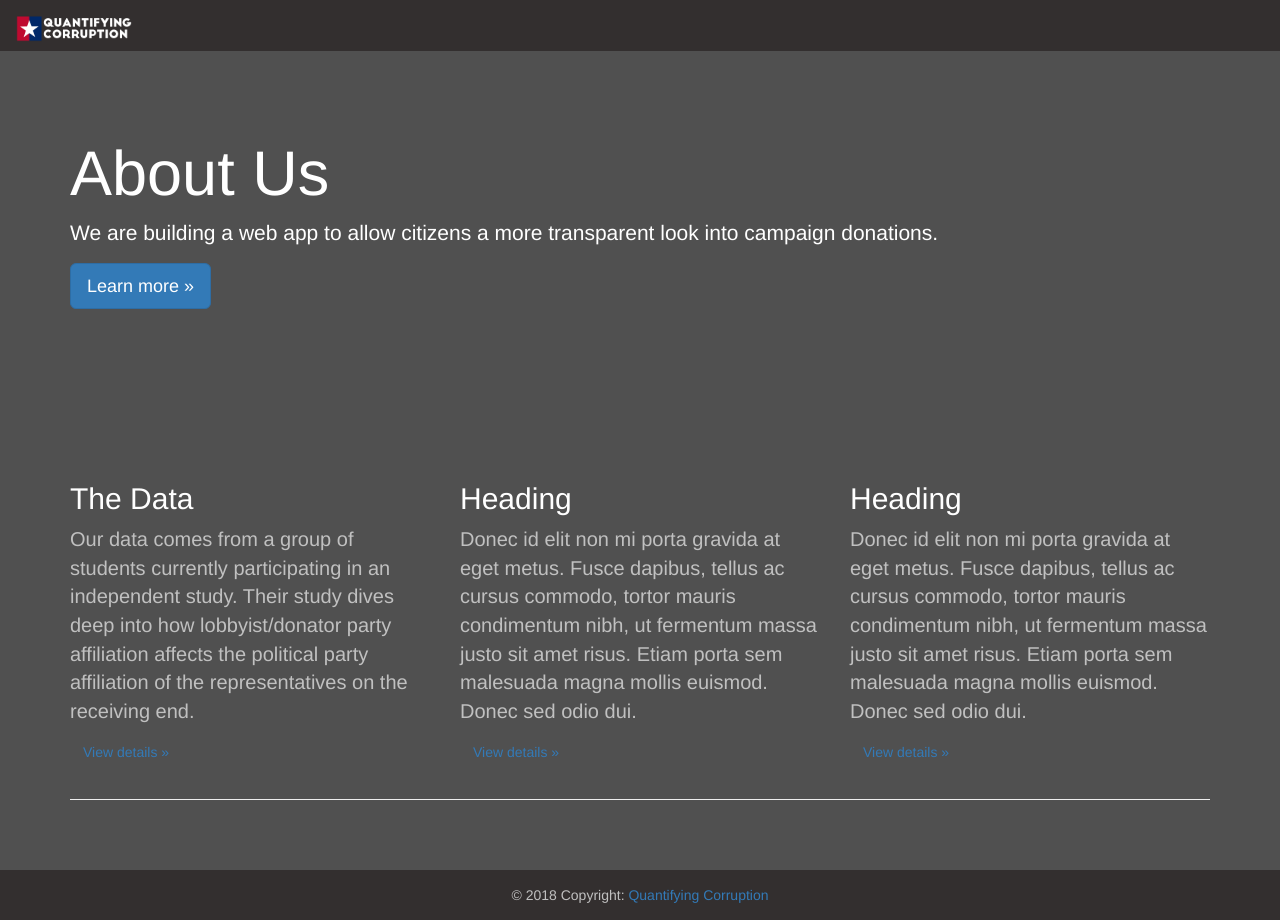
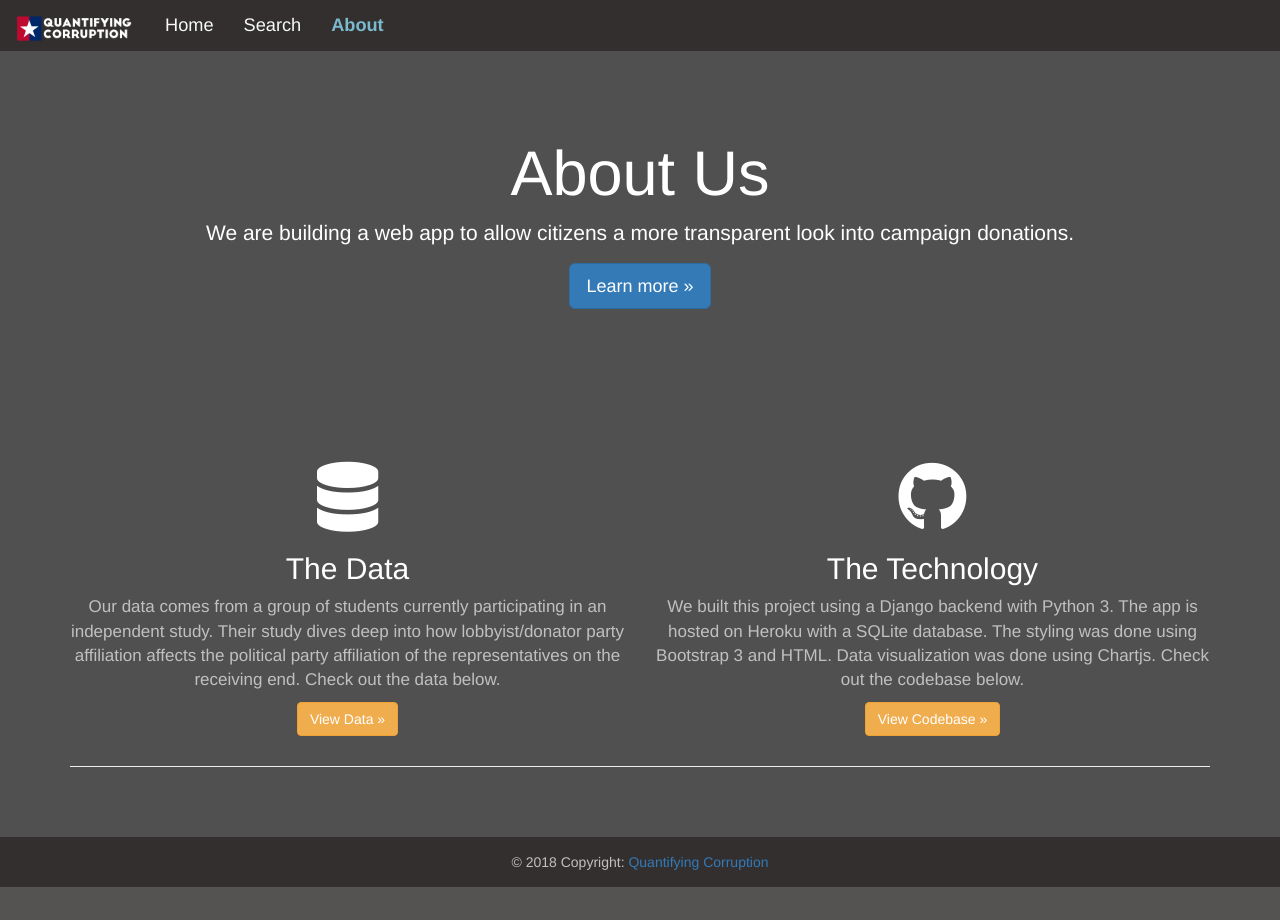
Before and after one commit to COSCS340/QuantifyingCorruption, a Django app: page /about/ in a window 1280 px wide. After the commit the page ends 887 px from the top, so only its background shows below. Run offline with Django 3.2, Linux system fonts and the light colour scheme; some libraries are stand-ins or nearby versions.

Commit message:
created about page

```diff
--- a/qc/main/templates/main/about.html
+++ b/qc/main/templates/main/about.html
@@ -1,8 +1,16 @@
 {% extends 'main/base.html' %}
 {% load static %}
+{% block menuextend %}
+<ul class="nav navbar-nav navbar-left">
+  <li><a href="/">Home</a></li>
+  <li><a href="/search">Search</a></li>
+  <li class="active"><a href="/about/">About</a></li>
+</ul>
+{% endblock %}
+
 {% block body %}
 <div class="jumbotron">
-<div class="container">
+<div class="container text-center">
   <h1 class="display-3">About Us</h1>
   <p>We are building a web app to allow citizens a more transparent look into campaign donations.</p>
   <p><a class="btn btn-primary btn-lg" href="https://github.com/COSCS340/QuantifyingCorruption/blob/master/proposal.md" role="button">Learn more &raquo;</a></p>
@@ -12,20 +20,22 @@
 <div class="container" id="aboutHeaders">
 <!-- Example row of columns -->
 <div class="row">
-  <div class="col-md-4">
+  <div class="col-md-6 text-center">
+    <i class="fas fa-database fa-5x"></i>
     <h2>The Data</h2>
-    <p>Our data comes from a group of students currently participating in an independent study. Their study dives deep into how lobbyist/donator party affiliation affects the political party affiliation of the representatives on the receiving end.</p>
-    <p><a class="btn btn-secondary" href="#" role="button">View details &raquo;</a></p>
+    <p>Our data comes from a group of students currently participating in an independent study.
+      Their study dives deep into how lobbyist/donator party affiliation affects the political party affiliation of the representatives on the receiving end.
+      Check out the data below.</p>
+    <p><a class="btn btn-warning" href="https://github.com/COSCS340/QuantifyingCorruption/blob/master/qc/main/qc-working.csv" role="button">View Data &raquo;</a></p>
   </div>
-  <div class="col-md-4">
-    <h2>Heading</h2>
-    <p>Donec id elit non mi porta gravida at eget metus. Fusce dapibus, tellus ac cursus commodo, tortor mauris condimentum nibh, ut fermentum massa justo sit amet risus. Etiam porta sem malesuada magna mollis euismod. Donec sed odio dui. </p>
-    <p><a class="btn btn-secondary" href="#" role="button">View details &raquo;</a></p>
-  </div>
-  <div class="col-md-4">
-    <h2>Heading</h2>
-    <p>Donec id elit non mi porta gravida at eget metus. Fusce dapibus, tellus ac cursus commodo, tortor mauris condimentum nibh, ut fermentum massa justo sit amet risus. Etiam porta sem malesuada magna mollis euismod. Donec sed odio dui. </p>
-    <p><a class="btn btn-secondary" href="#" role="button">View details &raquo;</a></p>
+  <div class="col-md-6 text-center">
+    <i class="fab fa-github fa-5x"></i>
+    <h2>The Technology</h2>
+    <p>We built this project using a Django backend with Python 3.
+      The app is hosted on Heroku with a SQLite database.
+      The styling was done using Bootstrap 3 and HTML.
+      Data visualization was done using Chartjs. Check out the codebase below. </p>
+    <p><a class="btn btn-warning" href="https://github.com/COSCS340/QuantifyingCorruption" role="button">View Codebase &raquo;</a></p>
   </div>
 </div>
 
--- a/qc/main/templates/main/base.html
+++ b/qc/main/templates/main/base.html
@@ -5,6 +5,7 @@
   <title>Quantifying Corruption</title>
   <meta charset="utf-8">
   <meta name="viewport" content="width=device-width, initial-scale=1">
+  <link rel="stylesheet" href="https://use.fontawesome.com/releases/v5.0.10/css/all.css">
   <link rel="stylesheet" href="https://fonts.googleapis.com/css?family=Oswald:700">
   <link rel="stylesheet" href="https://maxcdn.bootstrapcdn.com/bootstrap/3.3.7/css/bootstrap.min.css">
   <link rel="stylesheet" href="{% static 'style.css' %}">
--- a/qc/main/views.py
+++ b/qc/main/views.py
@@ -40,6 +40,7 @@ def about(request):
     return render(request, 'main/about.html', context=context)
 
 def populate(request):
+    Legislator.objects.all().delete()
     context = { "success" : "success" }
     fields = ["identifier", "name", "party", "state", "donoSetOne", "donoSetTwo", "donoSetThree", "donoSetFour", "median", "individual", "pac" ]
     cav = None
--- a/qc/static/style.css
+++ b/qc/static/style.css
@@ -15,7 +15,7 @@ body {
 
 #aboutHeaders p {
   color: #c0c0c0;
-  font-size: 20px;
+  font-size: 17px;
 }
 
 .vertical-align {
```
